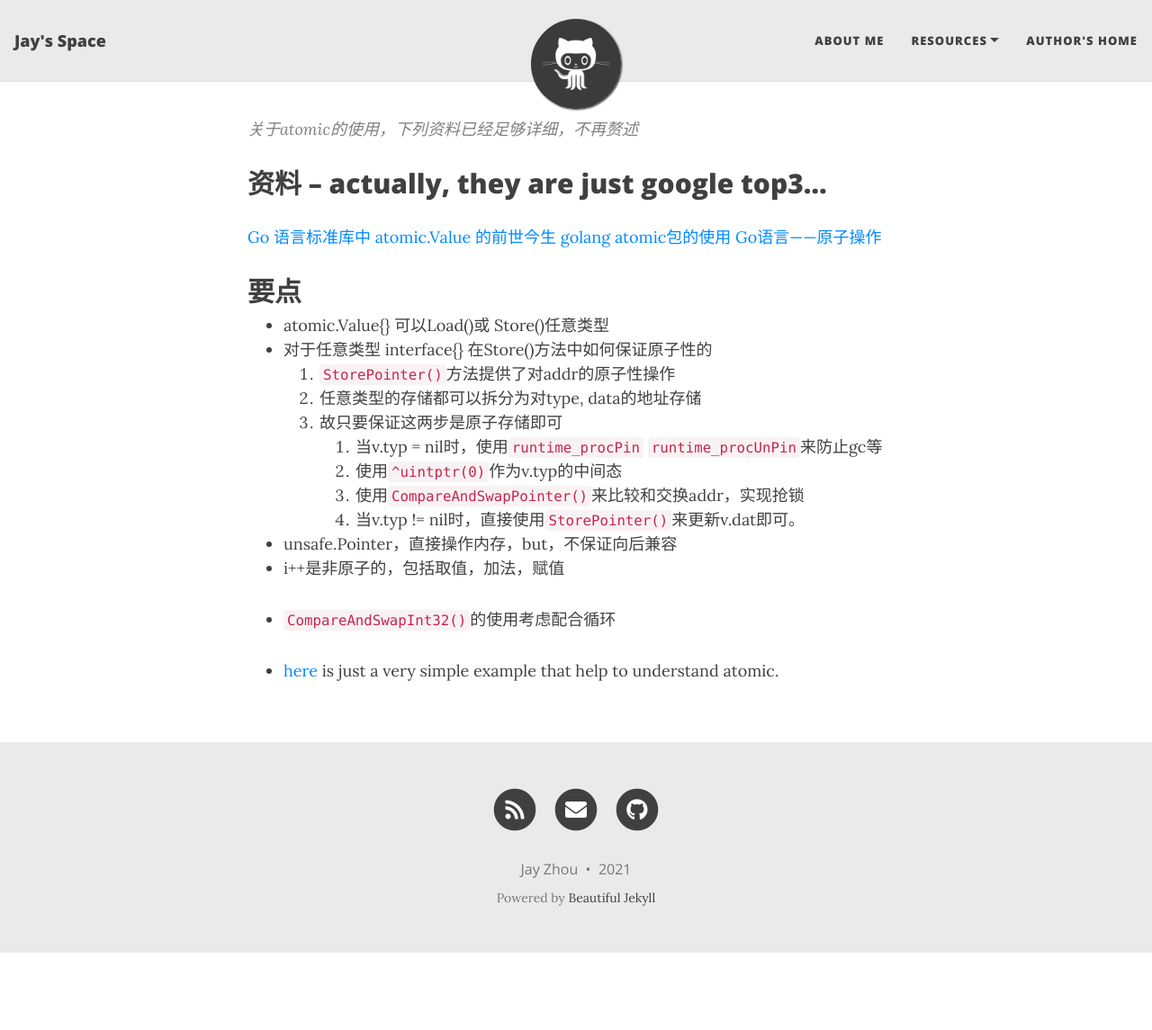
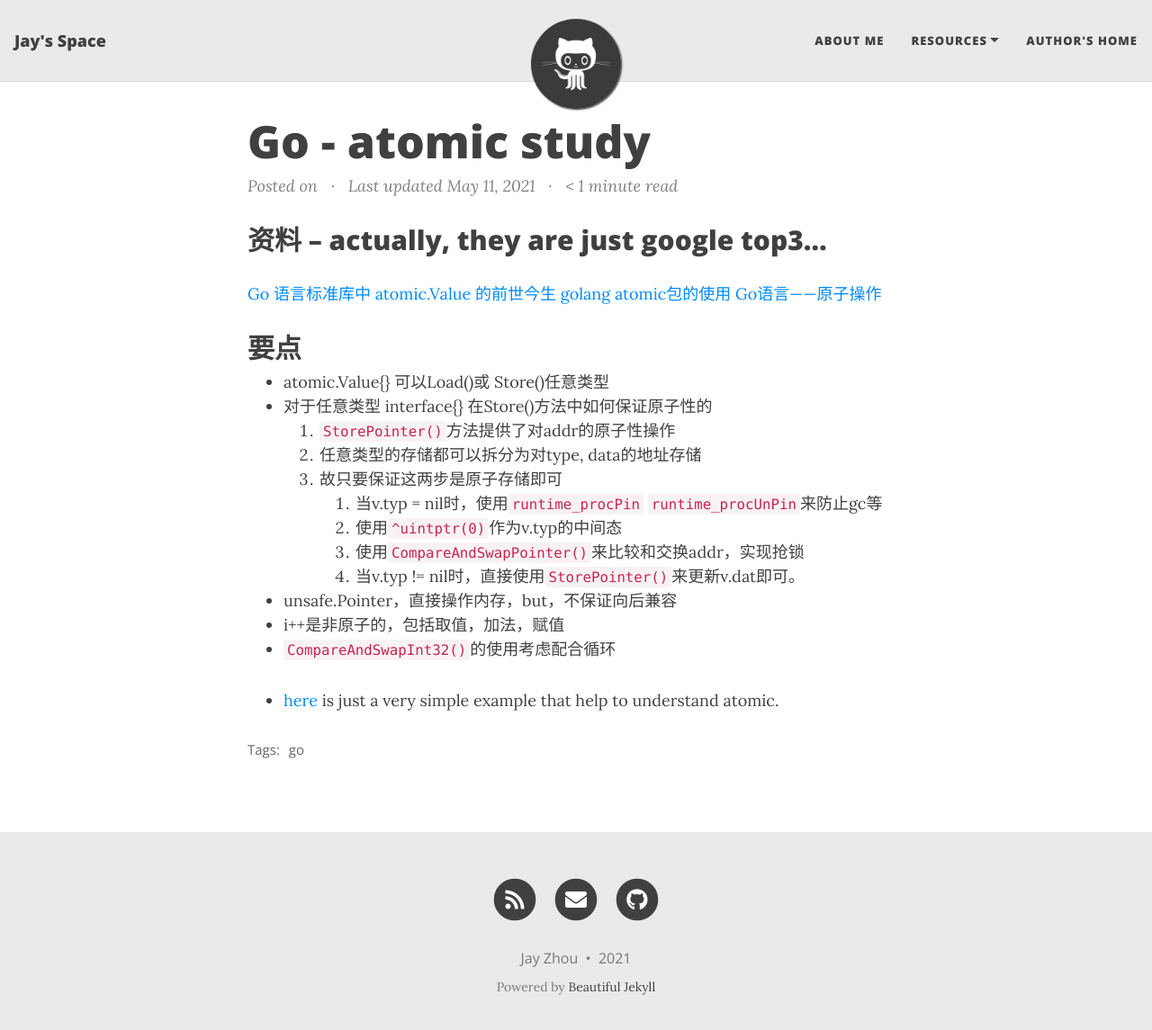
Before and after one commit to jayzhou215/jayzhou215.github.io, a Jekyll site: the page built from go_study/atomic.md, in a window 1280 px wide and 1158 px high. Shown: the top 1145 px of the window at 90% size. Built offline with Jekyll 4.4.1, drawn with Linux system fonts in a browser that asks for light colours; nearby versions of some CDN libraries; our own code applies the rules of GitHub Pages for plain Markdown files.

Commit message:
update atomic header

```diff
--- a/go_study/atomic.md
+++ b/go_study/atomic.md
@@ -1,4 +1,10 @@
-> 关于atomic的使用，下列资料已经足够详细，不再赘述
+---
+layout: post
+title: Go - atomic study
+tags: [go]
+readtime: true
+last-updated: 2021-05-11
+---
 
 ## 资料 -- actually, they are just google top3...
 [Go 语言标准库中 atomic.Value 的前世今生](https://blog.betacat.io/post/golang-atomic-value-exploration/)
```
